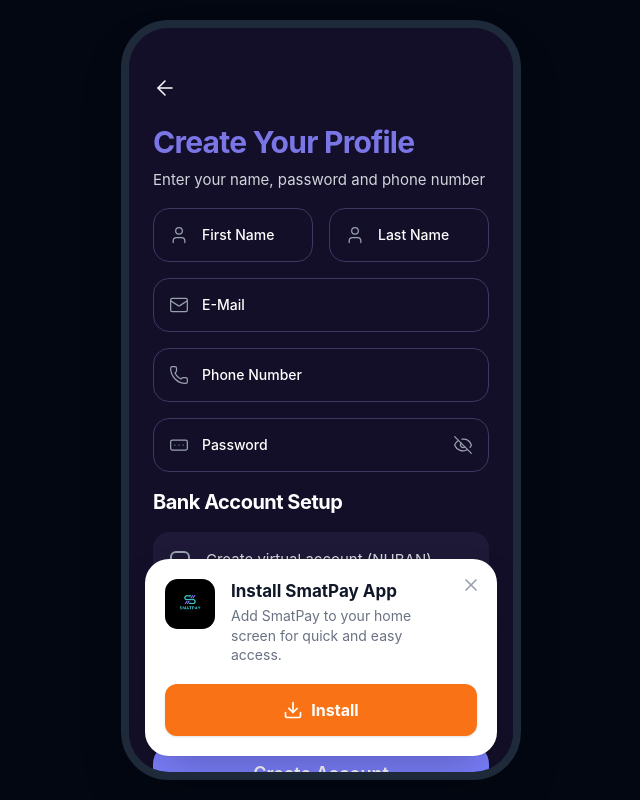
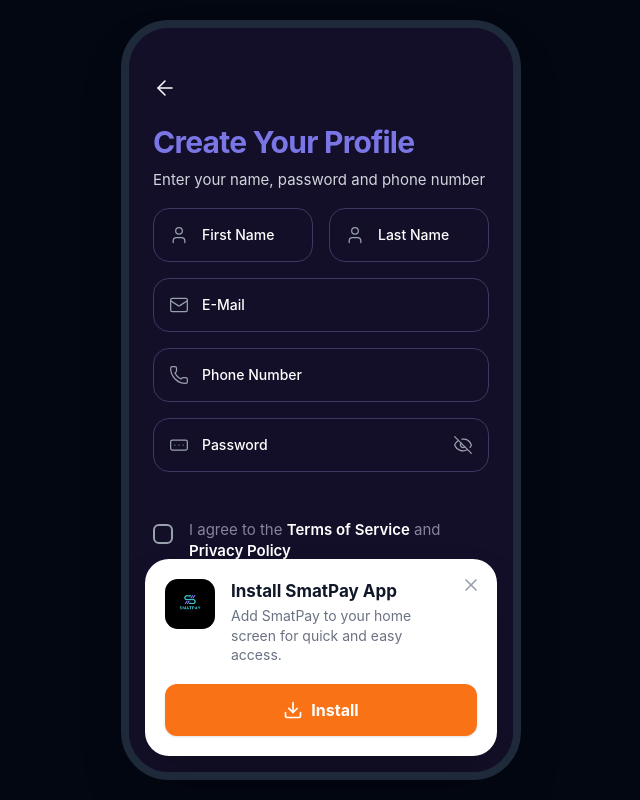
Before and after one commit to adamabu578/smatpay-pwa, a Next.js app: page /register in a window 1280 px wide. Shown: the whole page, without its empty margins (319-959 px from the left). Built offline with nearby package versions, Linux system fonts and the light colour scheme.

Commit message:
checkbox remove

```diff
--- a/src/app/(app)/register/page.tsx
+++ b/src/app/(app)/register/page.tsx
@@ -14,7 +14,7 @@
   const [email, setEmail] = useState("");
   const [phoneNumber, setPhoneNumber] = useState("");
   const [password, setPassword] = useState("");
-  const [createVirtualAccount, setCreateVirtualAccount] = useState(false);
+
   const [agreeToTerms, setAgreeToTerms] = useState(false);
   const [isLoading, setIsLoading] = useState(false);
   const [error, setError] = useState("");
@@ -43,7 +43,7 @@
           email,
           phone: phoneNumber,
           password,
-          assignNuban: createVirtualAccount ? "yes" : "no",
+          assignNuban: "no",
         }),
       });
 
@@ -192,37 +192,9 @@
             </div>
           </div>
 
-          {/* Bank Account Setup Section */}
-          <div className="mb-4">
-            <h2 className="text-xl font-bold text-white mb-4 tracking-tight">Bank Account Setup</h2>
-            <label className="flex items-center gap-4 bg-[#1e1936] rounded-2xl p-4 cursor-pointer border border-transparent hover:border-[#3e3863] transition-colors">
-              <div className="relative flex items-center justify-center">
-                <input
-                  type="checkbox"
-                  checked={createVirtualAccount}
-                  onChange={(e) => setCreateVirtualAccount(e.target.checked)}
-                  className="w-5 h-5 appearance-none border-2 border-gray-400 rounded-md checked:bg-transparent checked:border-white transition-all cursor-pointer peer"
-                />
-                <svg
-                  className="absolute w-3 h-3 text-white pointer-events-none opacity-0 peer-checked:opacity-100 transition-opacity"
-                  viewBox="0 0 14 10"
-                  fill="none"
-                >
-                  <path
-                    d="M1 5L4.5 8.5L13 1"
-                    stroke="currentColor"
-                    strokeWidth="2"
-                    strokeLinecap="round"
-                    strokeLinejoin="round"
-                  />
-                </svg>
-              </div>
-              <span className="text-[#d1d5db] text-[15px]">Create virtual account (NUBAN)</span>
-            </label>
-          </div>
 
           {/* Terms & Conditions */}
-          <div className="mt-auto mb-4">
+          <div className="mt-8 mb-6">
             <label className="flex items-start gap-4 cursor-pointer">
               <div className="relative flex items-center justify-center mt-1">
                 <input
```
